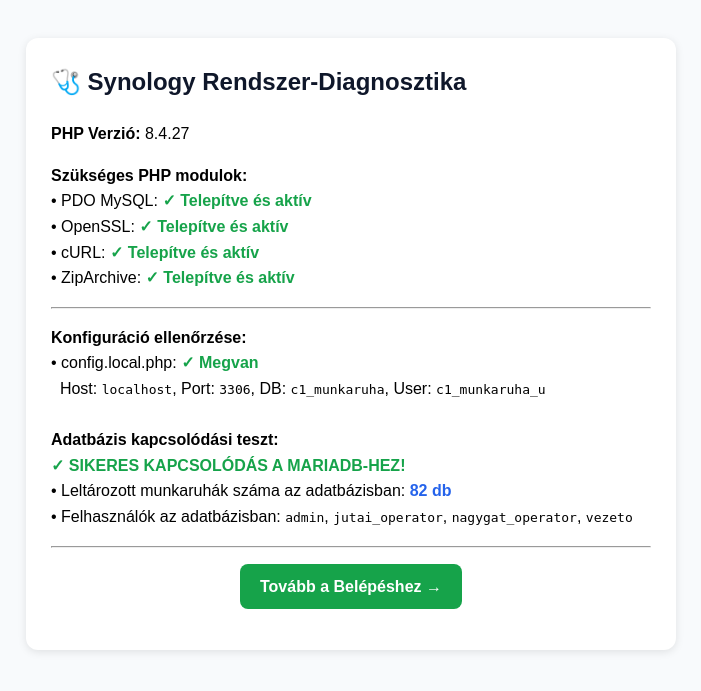
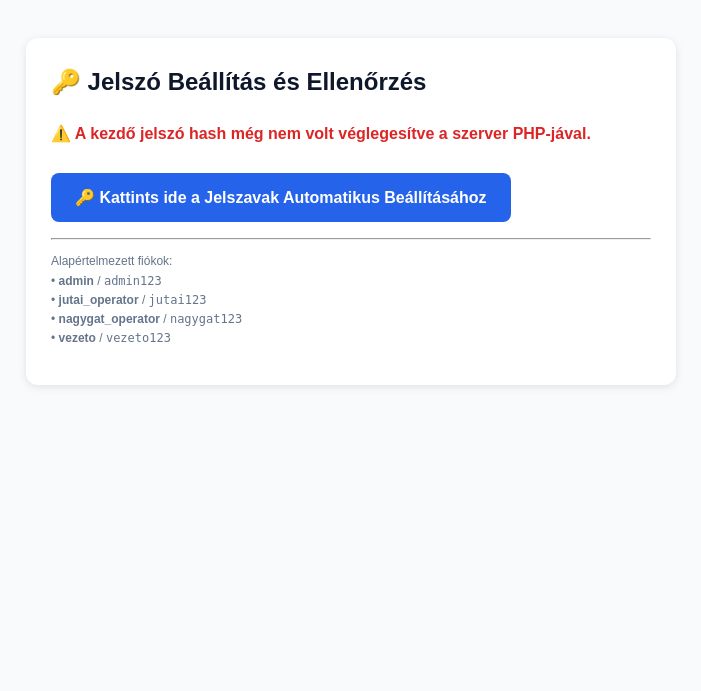
Before and after one commit to eurocreativity/munkaruha-hga, a PHP site: page /diag.php in a window 1280 px wide. Shown: the top 691 px of the page, without its empty margins (289-990 px from the left). Run offline with PHP 8.4, Linux system fonts and the light colour scheme; data comes from the database, SQL or seed files in the repository.

Commit message:
Add one-click password hash activator in diag.php

```diff
--- a/diag.php
+++ b/diag.php
@@ -3,48 +3,51 @@ ini_set('display_errors', 1);
 ini_set('display_startup_errors', 1);
 error_reporting(E_ALL);
 
-echo "<html><head><meta charset='utf-8'><title>Synology Diagnosztika</title><style>body{font-family:sans-serif;padding:30px;line-height:1.6;background:#f8fafc;} .card{background:#fff;padding:25px;border-radius:12px;box-shadow:0 2px 8px rgba(0,0,0,0.1);max-width:600px;margin:auto;} h2{color:#0f172a;margin-top:0;} .ok{color:#16a34a;font-weight:bold;} .err{color:#dc2626;font-weight:bold;}</style></head><body><div class='card'>";
+require_once __DIR__ . '/config.php';
+require_once __DIR__ . '/classes/Database.php';
 
-echo "<h2>🩺 Synology Rendszer-Diagnosztika</h2>";
-echo "<p><b>PHP Verzió:</b> " . phpversion() . "</p>";
+$msg = '';
+$db = Database::getInstance();
 
-echo "<p><b>Szükséges PHP modulok:</b><br>";
-echo "• PDO MySQL: " . (extension_loaded('pdo_mysql') ? "<span class='ok'>✓ Telepítve és aktív</span>" : "<span class='err'>✗ HIÁNYZIK (Web Station-ben be kell pipálni!)</span>") . "<br>";
-echo "• OpenSSL: " . (extension_loaded('openssl') ? "<span class='ok'>✓ Telepítve és aktív</span>" : "<span class='err'>✗ HIÁNYZIK</span>") . "<br>";
-echo "• cURL: " . (extension_loaded('curl') ? "<span class='ok'>✓ Telepítve és aktív</span>" : "<span class='err'>✗ HIÁNYZIK</span>") . "<br>";
-echo "• ZipArchive: " . (extension_loaded('zip') ? "<span class='ok'>✓ Telepítve és aktív</span>" : "<span class='err'>✗ HIÁNYZIK</span>") . "</p>";
+// Jelszavak frissítése valós bcrypt hashekre
+if (isset($_GET['fix_passwords'])) {
+    $adminHash = password_hash('admin123', PASSWORD_DEFAULT);
+    $jutaiHash = password_hash('jutai123', PASSWORD_DEFAULT);
+    $nagygatHash = password_hash('nagygat123', PASSWORD_DEFAULT);
+    $vezetoHash = password_hash('vezeto123', PASSWORD_DEFAULT);
 
-$confLocal = __DIR__ . '/config.local.php';
-echo "<hr><p><b>Konfiguráció ellenőrzése:</b><br>";
-if (!file_exists($confLocal)) {
-    echo "• config.local.php: <span class='err'>✗ NEM TALÁLHATÓ! Másold le a config.local.example.php-t config.local.php néven!</span><br>";
-} else {
-    echo "• config.local.php: <span class='ok'>✓ Megvan</span><br>";
-    require_once $confLocal;
-    $host = defined('DB_HOST') ? DB_HOST : 'Nincs megadva';
-    $port = defined('DB_PORT') ? DB_PORT : '3306';
-    $name = defined('DB_NAME') ? DB_NAME : 'Nincs megadva';
-    $user = defined('DB_USER') ? DB_USER : 'Nincs megadva';
-    echo "&nbsp;&nbsp;Host: <code>{$host}</code>, Port: <code>{$port}</code>, DB: <code>{$name}</code>, User: <code>{$user}</code><br>";
+    $db->execute("UPDATE users SET password_hash = ? WHERE username = 'admin'", [$adminHash]);
+    $db->execute("UPDATE users SET password_hash = ? WHERE username = 'jutai_operator'", [$jutaiHash]);
+    $db->execute("UPDATE users SET password_hash = ? WHERE username = 'nagygat_operator'", [$nagygatHash]);
+    $db->execute("UPDATE users SET password_hash = ? WHERE username = 'vezeto'", [$vezetoHash]);
 
-    // Adatbázis teszt
-    echo "<br><b>Adatbázis kapcsolódási teszt:</b><br>";
-    try {
-        $dsn = "mysql:host={$host};port={$port};dbname={$name};charset=utf8mb4";
-        $pdo = new PDO($dsn, DB_USER, DB_PASS, [PDO::ATTR_ERRMODE => PDO::ERRMODE_EXCEPTION]);
-        echo "<span class='ok'>✓ SIKERES KAPCSOLÓDÁS A MARIADB-HEZ!</span><br>";
-
-        $stmt = $pdo->query("SELECT COUNT(*) FROM clothes");
-        $count = $stmt->fetchColumn();
-        echo "• Leltározott munkaruhák száma az adatbázisban: <b style='color:#2563eb;'>{$count} db</b><br>";
-
-        $uStmt = $pdo->query("SELECT username, role FROM users");
-        $users = $uStmt->fetchAll(PDO::FETCH_ASSOC);
-        echo "• Felhasználók az adatbázisban: " . implode(', ', array_map(function($u){ return "<code>{$u['username']}</code>"; }, $users)) . "<br>";
-    } catch (Exception $e) {
-        echo "<span class='err'>✗ Hiba: " . htmlspecialchars($e->getMessage()) . "</span><br>";
-    }
+    $msg = "Sikeresen beállítva a jelszavak az éles PHP bcrypt algoritmussal!";
 }
 
-echo "</p><hr><p style='text-align:center;'><a href='login.php' style='display:inline-block;padding:10px 20px;background:#16a34a;color:#fff;text-decoration:none;border-radius:8px;font-weight:bold;'>Tovább a Belépéshez &rarr;</a></p>";
+echo "<html><head><meta charset='utf-8'><title>Synology Diagnosztika & Jelszó Beállítás</title><style>body{font-family:sans-serif;padding:30px;line-height:1.6;background:#f8fafc;} .card{background:#fff;padding:25px;border-radius:12px;box-shadow:0 2px 8px rgba(0,0,0,0.1);max-width:600px;margin:auto;} h2{color:#0f172a;margin-top:0;} .ok{color:#16a34a;font-weight:bold;} .err{color:#dc2626;font-weight:bold;} .btn{display:inline-block;padding:12px 24px;background:#16a34a;color:#fff;text-decoration:none;border-radius:8px;font-weight:bold;margin-top:10px;}</style></head><body><div class='card'>";
+
+echo "<h2>🔑 Jelszó Beállítás és Ellenőrzés</h2>";
+
+if ($msg) {
+    echo "<div style='background:#dcfce7;color:#166534;padding:15px;border-radius:8px;margin-bottom:15px;font-weight:bold;'>✓ {$msg}</div>";
+}
+
+// Ellenőrizzük az admin jelszót
+$adminUser = $db->fetchOne("SELECT * FROM users WHERE username = 'admin'");
+$adminOk = ($adminUser && password_verify('admin123', $adminUser['password_hash']));
+
+if ($adminOk) {
+    echo "<p class='ok' style='font-size:18px;'>✓ Az <code>admin</code> jelszó (<code>admin123</code>) tökéletesen érvényes!</p>";
+    echo "<p><a href='login.php' class='btn'>👉 Tovább a Bejelentkezéshez (login.php)</a></p>";
+} else {
+    echo "<p class='err'>⚠️ A kezdő jelszó hash még nem volt véglegesítve a szerver PHP-jával.</p>";
+    echo "<p><a href='diag.php?fix_passwords=1' class='btn' style='background:#2563eb;'>🔑 Kattints ide a Jelszavak Automatikus Beállításához</a></p>";
+}
+
+echo "<hr><p style='font-size:12px;color:#64748b;'>Alapértelmezett fiókok:<br>
+• <b>admin</b> / <code>admin123</code><br>
+• <b>jutai_operator</b> / <code>jutai123</code><br>
+• <b>nagygat_operator</b> / <code>nagygat123</code><br>
+• <b>vezeto</b> / <code>vezeto123</code></p>";
+
 echo "</div></body></html>";
```
